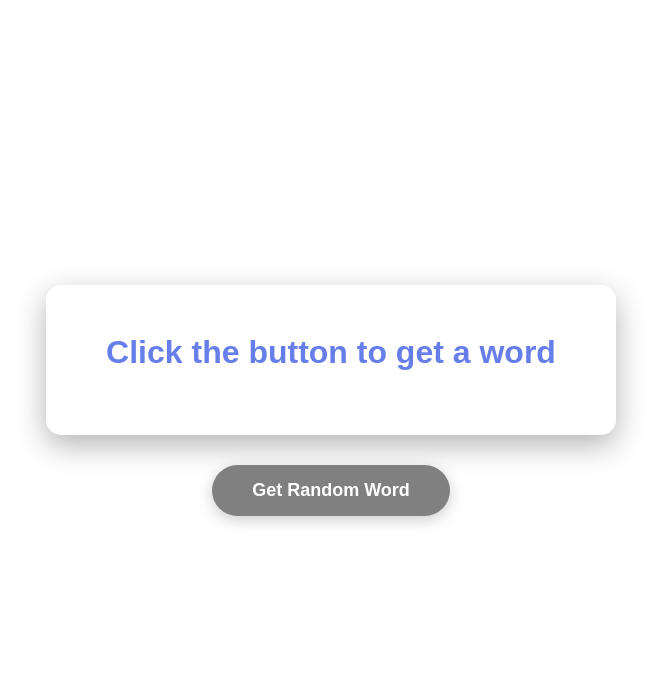
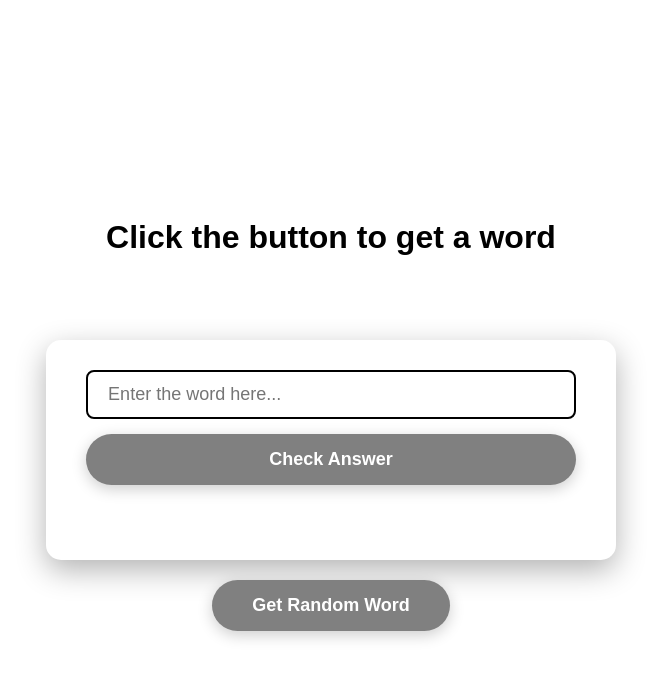
Before and after one commit to IHaveNoIdea-HAH/Software-Development-Assignment-1, a Flask app: page /api/game/test in a window 1280 px wide. Shown: the top 679 px of the page, without its empty margins (309-970 px from the left). Run offline with Flask 2, Linux system fonts and the light colour scheme.

Commit message:
Made input validation
Basically confirms if the player has inputted the selected word

Going to expand this soon

```diff
--- a/backend/app/static/styles/DisplayWords.css
+++ b/backend/app/static/styles/DisplayWords.css
@@ -10,7 +10,7 @@ body {
     justify-content: center;
     align-items: center;
     min-height: 100vh;
-    background: white
+    background:white
 }
 
 .container {
@@ -28,14 +28,54 @@ body {
     flex-direction: column;
     justify-content: center;
     align-items: center;
+    margin-bottom: 20px;
+}
+
+#input { /*for input box*/
+    background: white;
+    border-radius: 15px;
+    padding: 30px 40px;
+    min-width: 300px;
     box-shadow: 0 10px 30px rgba(0, 0, 0, 0.3);
-    margin-bottom: 30px;
+    margin-bottom: 20px;
+    display: flex;
+    flex-direction: column;
+    gap: 15px;
+}
+
+#input input[type="text"] { /*what text look*/
+    padding: 12px 20px;
+    font-size: 18px;
+    border: 2px solid;
+    border-radius: 8px;
+    outline: none;
+    transition: border-color 0.3s;
+}
+
+#input input[type="text"]:focus { /*When you select the text*/
+    border-color: grey;
+}
+
+#result { /*Depending on what your guess was */
+    font-size: 20px;
+    font-weight: bold;
+    text-align: center;
+    min-height: 30px;
+    transition: all 0.3s;
+}
+
+.correct {
+    color: #28a745;
+}
+
+.incorrect {
+    color: #dc3545;
 }
 
 #wordDisplay {
     font-size: 32px;
     font-weight: bold;
-    color: #667eea;
+    color: black;
     margin-bottom: 15px;
 }
 
@@ -45,7 +85,7 @@ body {
     font-style: italic;
 }
 
-.placeholder {
+.placeholder { /*What it first looks like when loadingout*/
     color: #ccc;
     font-size: 20px;
 }
--- a/backend/app/templates/Test.html
+++ b/backend/app/templates/Test.html
@@ -11,31 +11,75 @@
             <div id="wordDisplay" class="placeholder">Click the button to get a word</div>
             <div id="clueDisplay"></div>
         </div>
+
+        <div id="input">
+            <input type="text" id="userInput" placeholder="Enter the word here..." onkeypress="if(event.key === 'Enter') checkWord()">
+            <button onclick="checkWord()">Check Answer</button>
+            <div id="result"></div>
+        </div>
+
         <button onclick="getRandomWord()">Get Random Word</button>
     </div>
 
     <script>
+        let currentWord = '';
+
         async function getRandomWord() {
             try {
-
+                // Updated to use the blueprint route: /api/game/random-word
                 const response = await fetch('/api/game/random-word');
                 const data = await response.json();
 
-                if (data.error) { //Self explaination, if word could not be found or clue cannot be found. Display this
+                if (data.error) {//Self explaination, if word could not be found or clue cannot be found. Display this
                     document.getElementById('wordDisplay').textContent = 'Error: ' + data.error;
                     document.getElementById('wordDisplay').className = 'error';
                     document.getElementById('clueDisplay').textContent = '';
+                    currentWord = '';
                 } else {
                     document.getElementById('wordDisplay').textContent = data.word;
                     document.getElementById('wordDisplay').className = '';
                     document.getElementById('clueDisplay').textContent = data.clue;
+                    currentWord = data.word.toLowerCase();
+
+                    // Clear input and results when getting a new word
+                    document.getElementById('userInput').value = '';
+                    document.getElementById('result').textContent = '';
+                    document.getElementById('result').className = '';
                 }
             } catch (error) {
                 document.getElementById('wordDisplay').textContent = 'Error loading word';
                 document.getElementById('wordDisplay').className = 'error';
                 document.getElementById('clueDisplay').textContent = '';
+                currentWord = '';
+            }
+        }
+
+        function checkWord() {
+            const userInput = document.getElementById('userInput').value.toLowerCase().trim();//Makes input have no case sensitive
+            const feedbackElement = document.getElementById('result');
+
+            if (!currentWord) {
+                feedbackElement.textContent = 'Please get a word first!';
+                feedbackElement.className = 'incorrect';
+                return;
+            }
+
+            if (!userInput) {
+                feedbackElement.textContent = 'Please enter a word!';
+                feedbackElement.className = 'incorrect';
+                return;
+            }
+
+            if (userInput === currentWord) {
+                feedbackElement.textContent = 'Good job!';
+                feedbackElement.className = 'correct';
+            } else {
+                feedbackElement.textContent = 'Incorrect';
+                feedbackElement.className = 'incorrect';
             }
         }
     </script>
+
+
 </body>
 </html>
--- a/backend/app/templates/homepage.html
+++ b/backend/app/templates/homepage.html
@@ -21,5 +21,4 @@
         </div>
     </div>
 </body>
-
 </html>
```
